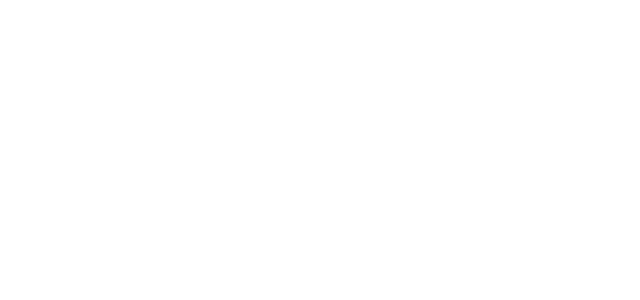
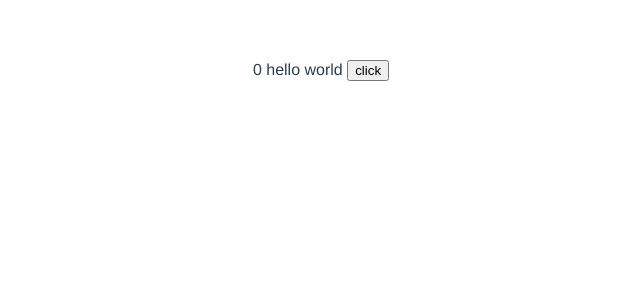
Before and after one commit to jxhhdx/demo-vue, a Vue app: page / in a window 1280 px wide. Shown: the top 300 px of the page, without its empty margins (319-959 px from the left). Built offline with nearby package versions, Linux system fonts and the light colour scheme.

Commit message:
chore: use provide and inject

```diff
--- a/src/App.vue
+++ b/src/App.vue
@@ -1,9 +1,15 @@
-<script setup>
+<script >
 import { reactive } from 'vue'
-const original = reactive({ count: 0 })
+export default {
+  inject: ['msg'],
+  setup() {
+    const original = reactive({ count: 0 })
 
-const click = () => {
-  original.count ++
+    const click = () => {
+      original.count ++
+    }
+    return { original, click }
+  }
 }
 
 </script>
@@ -11,6 +17,7 @@
 <template>
   <div>
     {{ original.count }}
+    {{ msg }}
     <button @click="click" >click</button>
   </div>
 </template>
--- a/src/main.js
+++ b/src/main.js
@@ -2,9 +2,5 @@
 import App from './App.vue'
 
 const app = createApp(App)
+app.provide('msg', 'hello world')
 app.mount('#app')
-
-setTimeout(() => {
-    console.log('unmount');
-    app.unmount();
-}, 5000)
```
